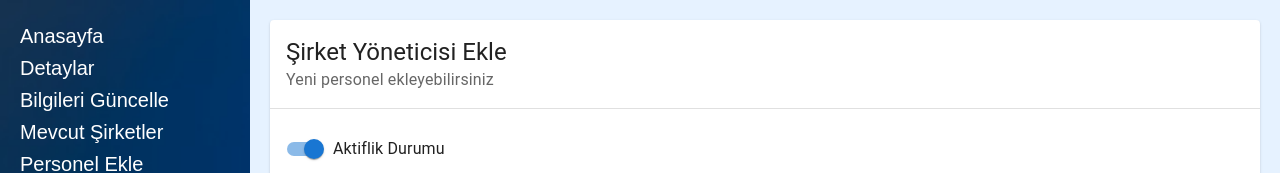
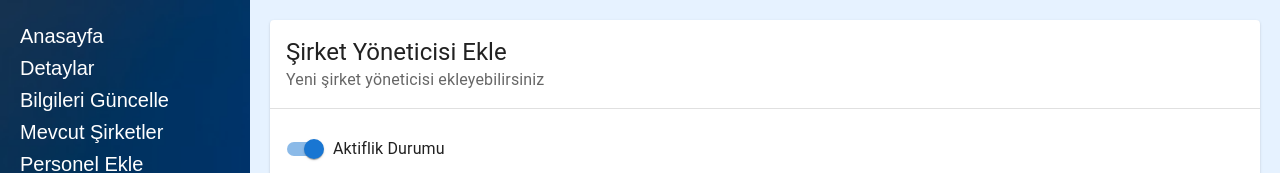
Before and after one commit to Esudekarakus/HumanResourcesFrontEndProject, a React (Vite) app: page /managerForm in a window 1280 px wide. Shown: the top 173 px of the page. Built offline with nearby package versions, Linux system fonts and the light colour scheme; no server answers.

Commit message:
typo düzeltildi

```diff
--- a/src/components/Company/ManagerForm.jsx
+++ b/src/components/Company/ManagerForm.jsx
@@ -204,7 +204,7 @@ export function ManagerForm() {
       <Card>
         <CardHeader
           title="Şirket Yöneticisi Ekle"
-          subheader="Yeni personel ekleyebilirsiniz"
+          subheader="Yeni şirket yöneticisi ekleyebilirsiniz"
         />
         <Divider />
         <CardContent>
```
